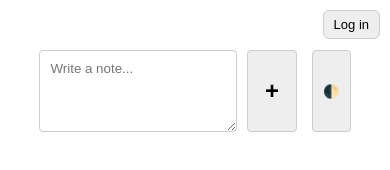
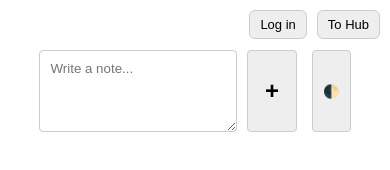
Before and after one commit to MatteusHomepage/Notes-Matteus, a website: page index.html in a window 390 px wide. Drawn offline with Linux system fonts and the light colour scheme; no server answers.

Commit message:
Update index.html

```diff
--- a/index.html
+++ b/index.html
@@ -147,6 +147,12 @@
     border-radius: 6px;
   }
 
+    #hubBtn {
+    padding: 8px 14px;
+    font-size: 14px;
+    border-radius: 6px;
+  }
+
   #userName {
     font-size: 14px;
     opacity: 0.85;
@@ -219,6 +225,10 @@
         padding: 6px 10px;
         font-size: 13px;
     }
+     #hubBtn {
+        padding: 6px 10px;
+        font-size: 13px;
+    }
   }
 </style>
 </head>
@@ -227,6 +237,7 @@
 <div id="authBar">
   <span id="userName"></span>
   <button id="loginBtn">Log in</button>
+   <button id="hubBtn" onclick="window.location.href='https://matteushomepage.github.io/Website-Hub'" >To Hub</button>
 </div>
 
 <div>
```
